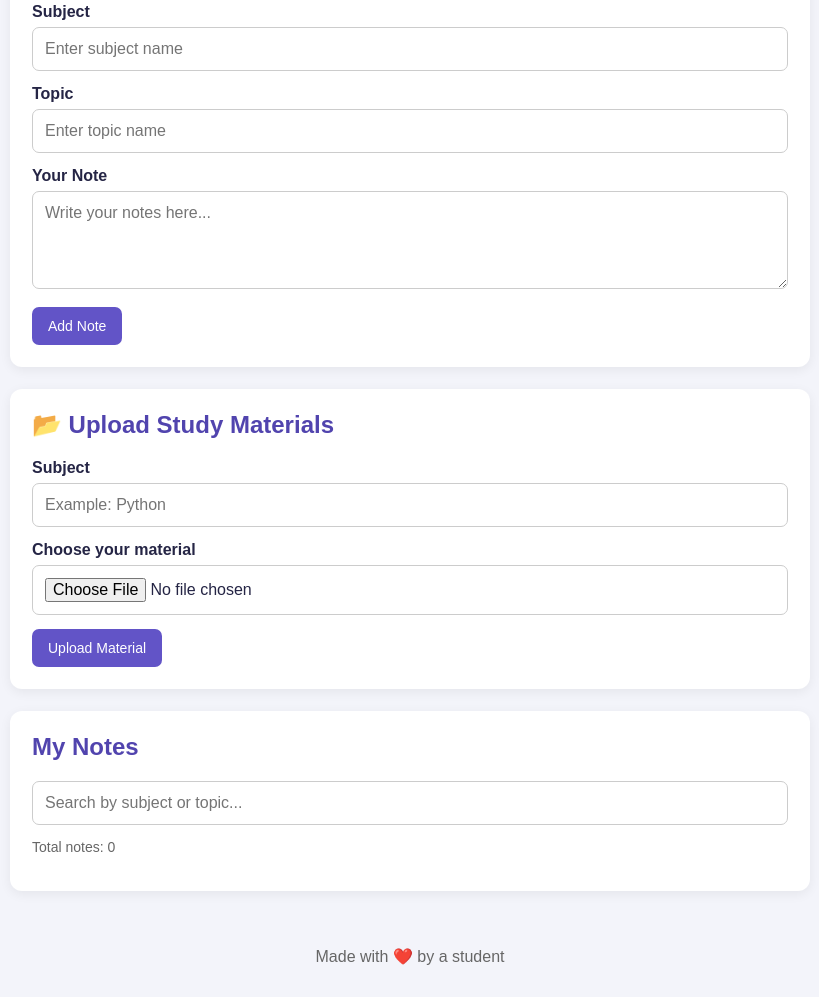
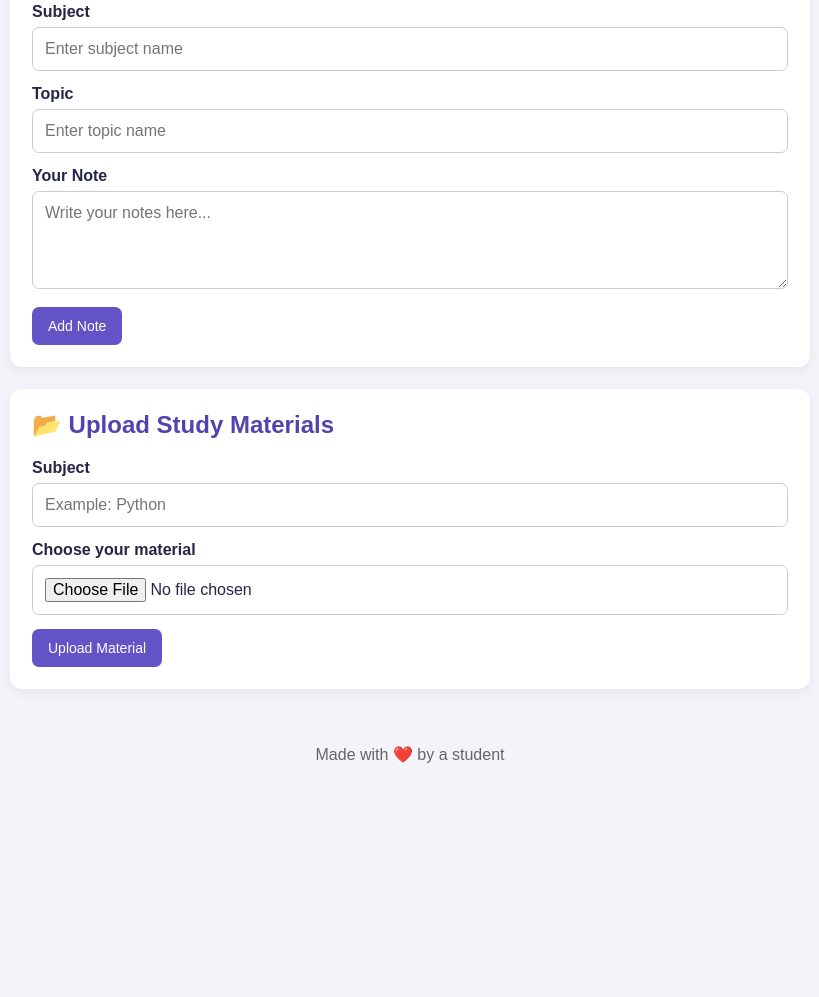
Before and after one commit to mohanmegala6-wq/studentnotesmanager, a plain HTML site: page index.html in a window 1280 px wide. Shown: the part 214-1211 px from the top of the page, without its empty margins (230-1049 px from the left). After the commit the page ends 1009 px from the top, so only its background shows below. Drawn offline with Linux system fonts and the light colour scheme.

Commit message:
Fix HTML formatting and structure

```diff
--- a/index.html
+++ b/index.html
@@ -55,16 +55,6 @@
     <div id="materialsList"></div>
 </section>
 
-
-        <section class="notes-section">
-            <h2>My Notes</h2>
-
-            <input type="search" id="search"
-                   placeholder="Search by subject or topic...">
-
-            <p id="noteCount">Total notes: 0</p>
-            <div id="notesList"></div>
-        </section>
     </main>
 
     <footer>
```
